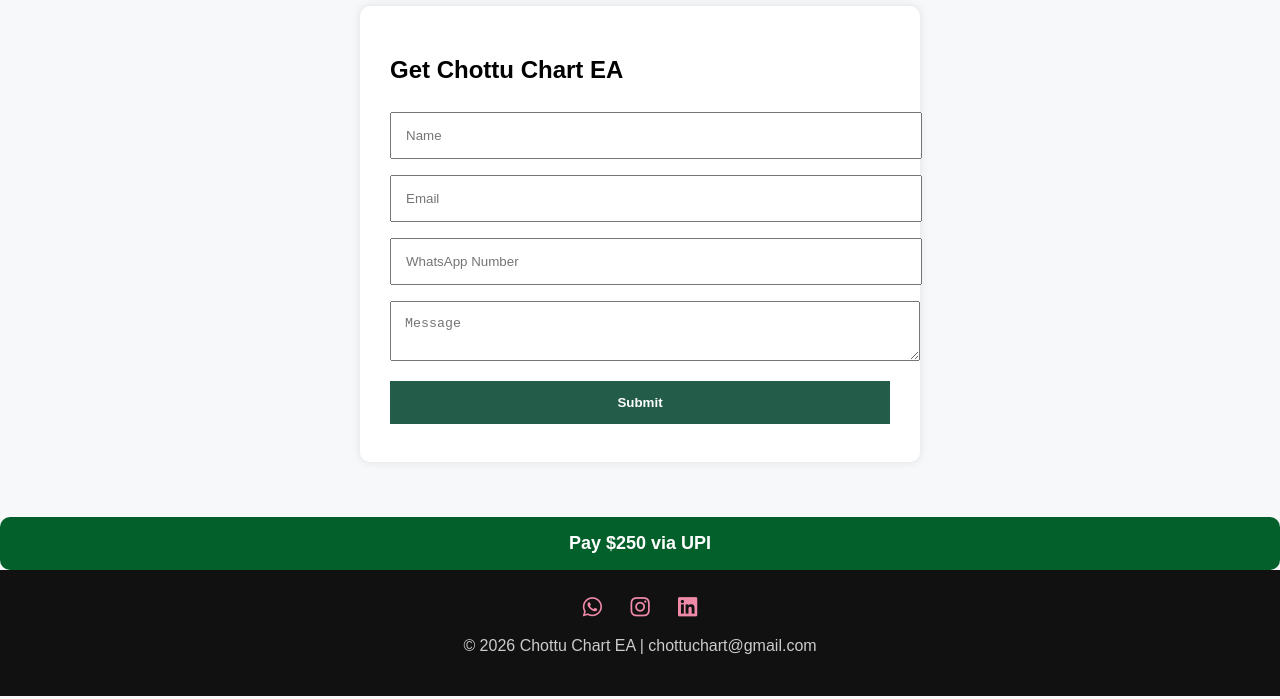
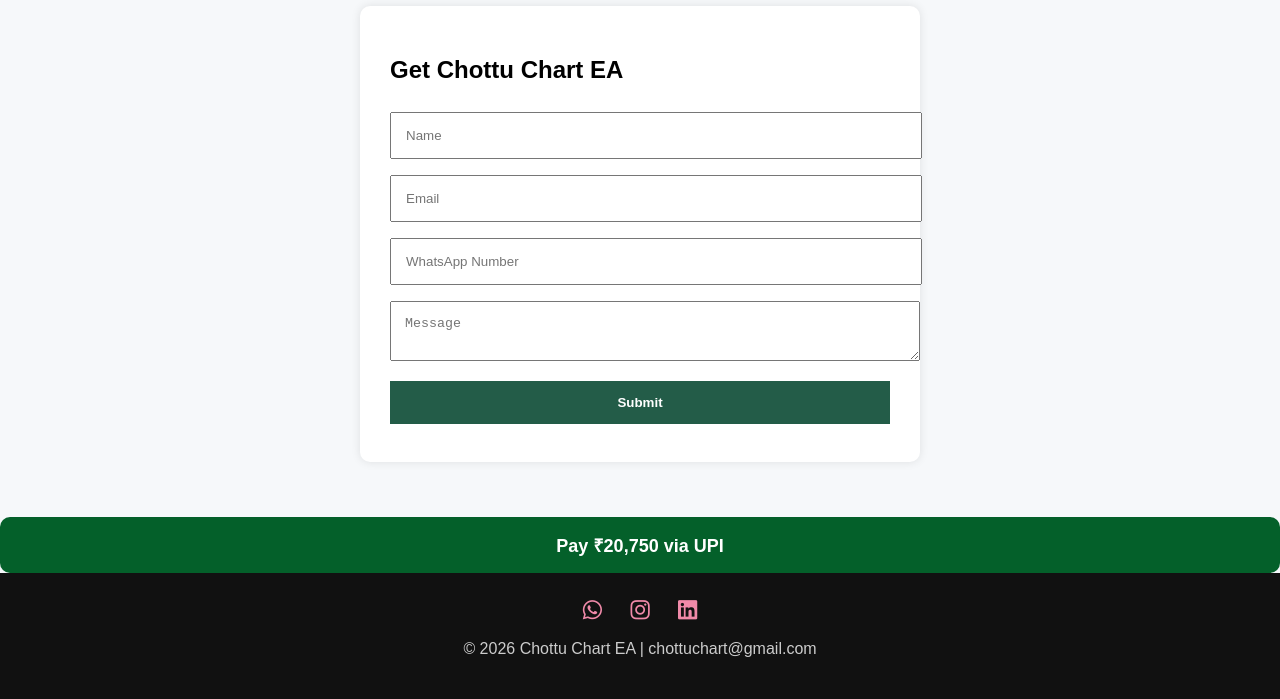
Before and after one commit to chottuchart-alt/chottu-chart-ea, a plain HTML site: page index.html in a window 1280 px wide. Shown: the part 1120-1819 px from the top of the page. Drawn offline with Linux system fonts and the light colour scheme.

Commit message:
Update index.html

```diff
--- a/index.html
+++ b/index.html
@@ -332,7 +332,7 @@
         </div>
     </section>
     <a href="upi://pay?pa=chottuchar@apix&pn=ChottuChartEA&am=20750&cu=INR" class="upi-btn">
-        Pay $250 via UPI
+        Pay ₹20,750 via UPI
     </a>
 
     <style>
```
